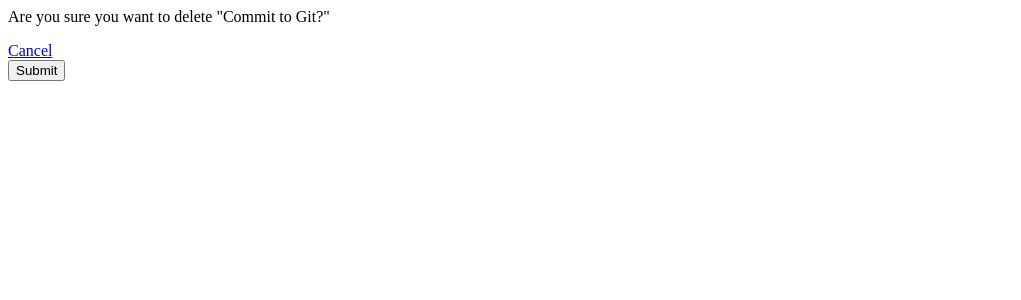
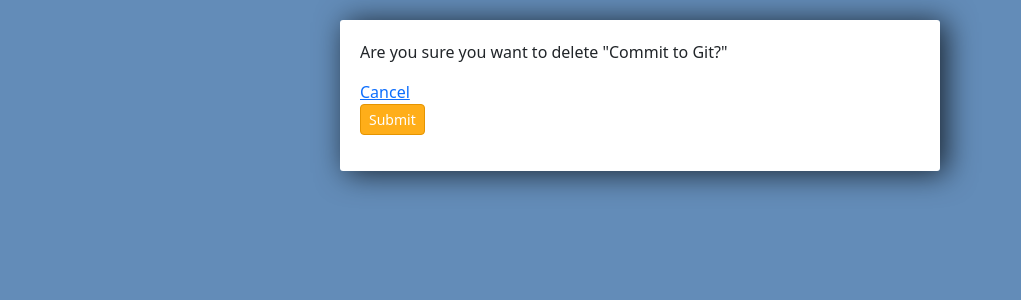
Before and after one commit to Harold-Odro/to-do-list-Django-, a Django app: page /delete/7/ in a window 1280 px wide. Shown: the top 300 px of the page, without its empty margins (0-1021 px from the left). Run offline with Django 4.2, Linux system fonts and the light colour scheme; data comes from the database, SQL or seed files in the repository; both versions use the stored data as it was after the commit.

Commit message:
Changed the visual presentation of the update_task and delete.

```diff
--- a/tasks/templates/tasks/delete.html
+++ b/tasks/templates/tasks/delete.html
@@ -1,8 +1,39 @@
-<p>Are you sure you want to delete "{{item}}?"</p>
+<link rel= "stylesheet" href="https://cdn.jsdelivr.net/npm/bootstrap@5.3.2/dist/css/bootstrap.min.css" rel="stylesheet" integrity="sha384-T3c6CoIi6uLrA9TneNEoa7RxnatzjcDSCmG1MXxSR1GAsXEV/Dwwykc2MPK8M2HN" crossorigin="anonymous">
 
-<a href="{% url 'list' %}">Cancel</a>
+<style>
 
-<form method="POST" action="">
-    {%csrf_token%}
-    <input type="submit" name = "Confirm">
-</form>
+    body{
+        background-color: #638CB8;
+    }
+
+
+    .submit{
+        background-color: #6BA3E8
+    }
+
+    .center-column{
+        width:600px;
+        margin:20px auto;
+        padding:20px;
+        background-color: #fff;
+        border-radius: 3px;
+        box-shadow: 6px 2px 30px 0px rgba(0,0,0,0.75);
+    }
+
+    .btn-danger{
+        background-color: #FFAE19;
+        border-color: #E59400;
+    }
+
+</style>
+
+<div class = "center-column">
+    <p>Are you sure you want to delete "{{item}}?"</p>
+
+    <a href="{% url 'list' %}">Cancel</a>
+
+    <form method="POST" action="">
+        {%csrf_token%}
+        <input class = "btn btn-sm btn-danger" type="submit" name = "Confirm">
+    </form>
+</div>
```
Also changed, not shown: tasks/templates/tasks/update_task.html (+48 -6 lines), db.sqlite3.
